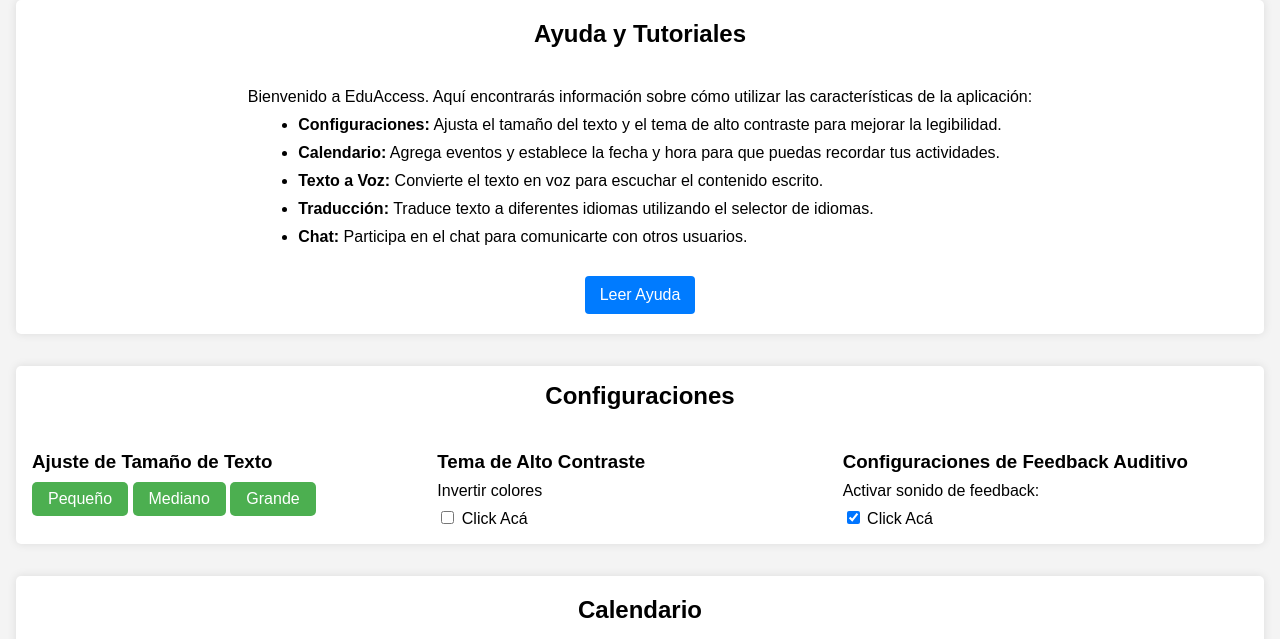
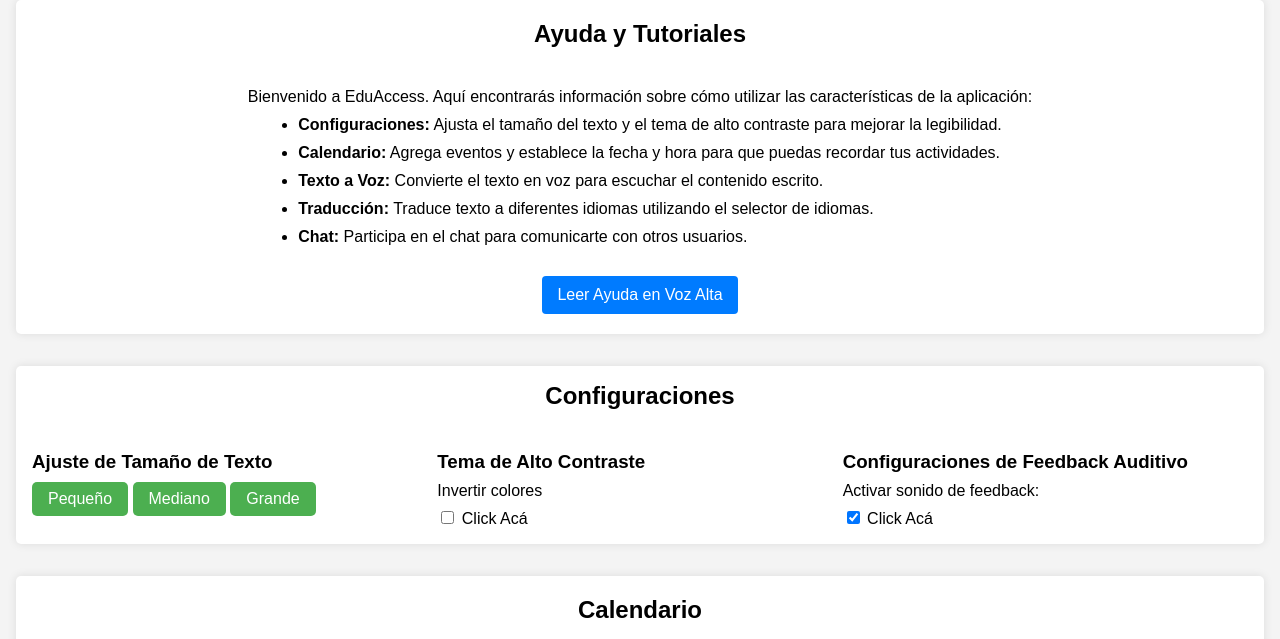
Before and after one commit to fedemda/eticaydeontologia, a plain HTML site: page index.html in a window 1280 px wide. Shown: the part 128-767 px from the top of the page. Drawn offline with Linux system fonts and the light colour scheme.

Commit message:
Update index.html

```diff
--- a/index.html
+++ b/index.html
@@ -23,7 +23,7 @@
         <li><strong>Traducción:</strong> Traduce texto a diferentes idiomas utilizando el selector de idiomas.</li>
         <li><strong>Chat:</strong> Participa en el chat para comunicarte con otros usuarios.</li>
       </ul>
-      <button id="read-help">Leer Ayuda</button>
+      <button id="read-help">Leer Ayuda en Voz Alta</button>
     </section>
 
     <section id="settings-section">
```
